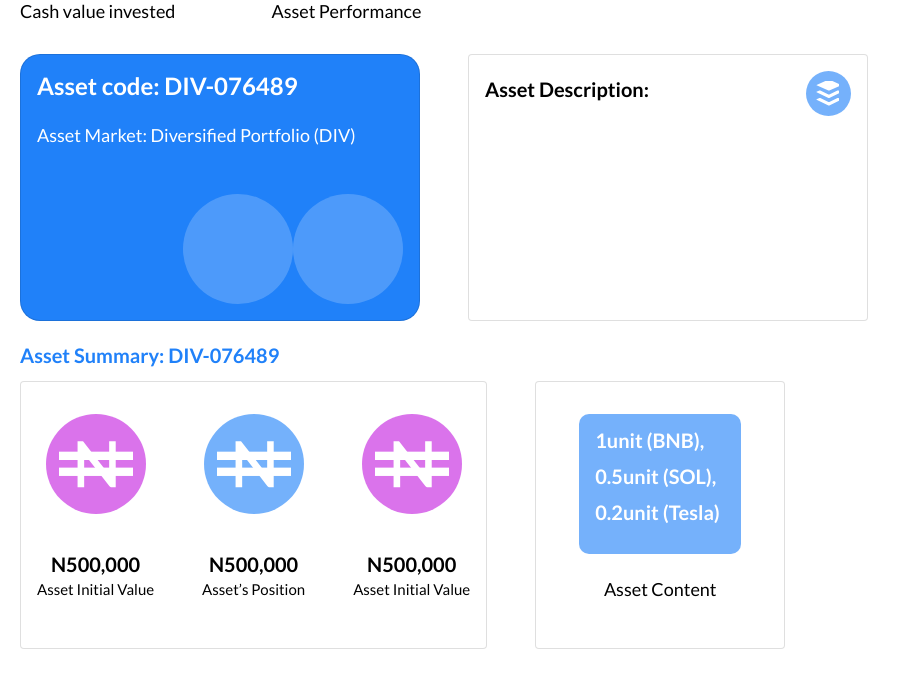
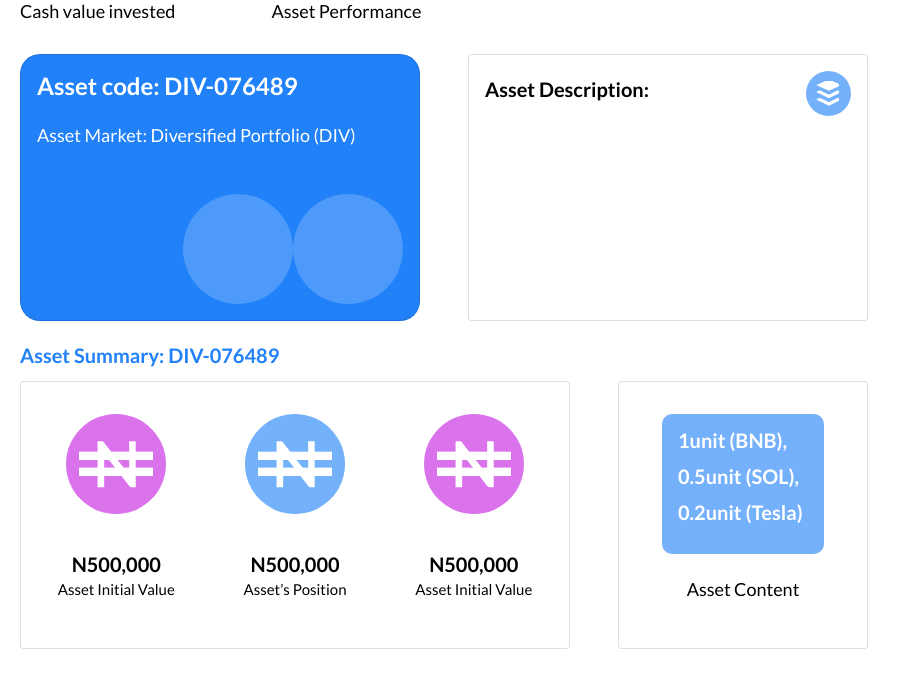
Before and after one commit to Dreezy305/HuntersWall, a Next.js app: page /portfolio in a window 1280 px wide. Both pictures are taken after a click on the element "Asset Performance". Shown: the top 688 px of the page, without its empty margins (0-911 px from the left). Built offline with nearby package versions, Linux system fonts and the light colour scheme; no server answers.

Commit message:
asset description and cards

```diff
--- a/components/assetPerformance.js
+++ b/components/assetPerformance.js
@@ -46,7 +46,7 @@ function AssetPerformance() {
 
         <div className="mt-3 d-flex flex-row justify-content-start">
           {/* set 2 */}
-          <div className="card me-4">
+          <div className="card me-4 c1">
             <div className="card-body">
               <div className="d-flex flex-row justify-content-evenly">
                 {/* SET 3 */}
@@ -107,6 +107,7 @@ function AssetPerformance() {
       </div>
 
       {/* STATISTICS */}
+      <div className="assetPerform_stat"></div>
     </div>
   );
 }
--- a/styles/portfolio.scss
+++ b/styles/portfolio.scss
@@ -198,3 +198,7 @@
   line-height: 20px;
   color: #2081f9;
 }
+
+.c1 {
+  width: 550px;
+}
```
